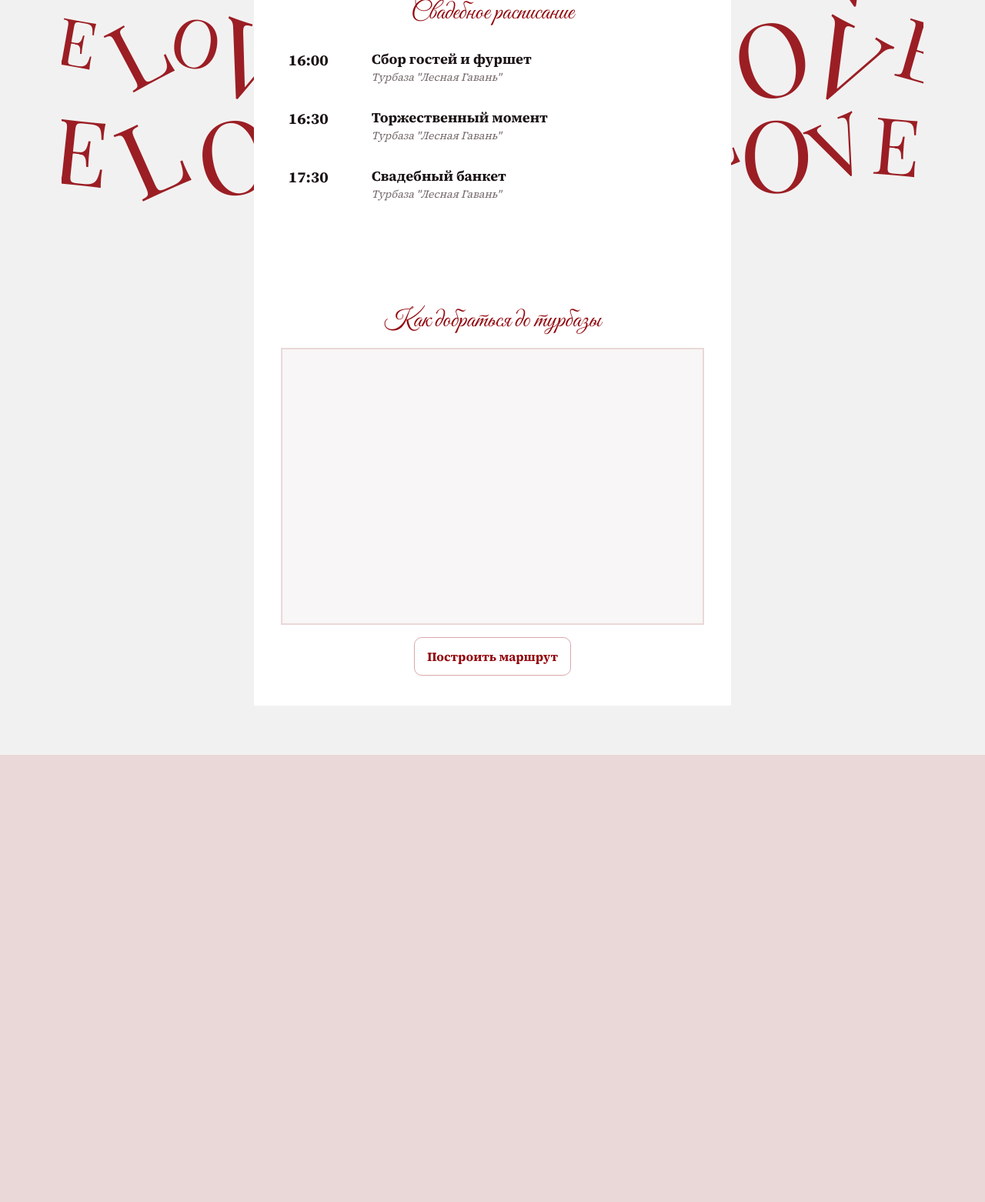
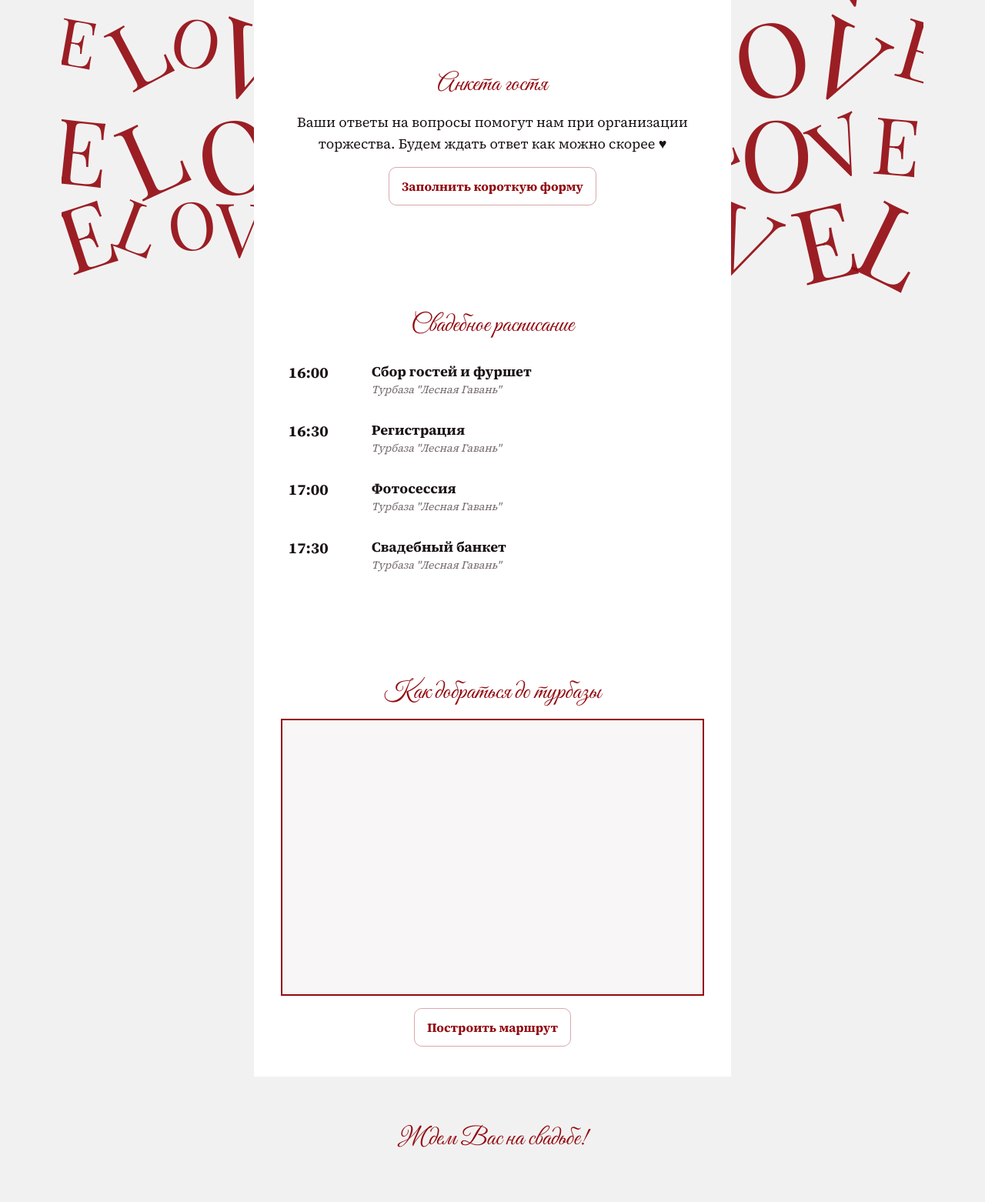
Before and after one commit to pridefulR/weddingMeAndNastya, a website built with Vite: page index.html in a window 1280 px wide. Shown: the part 3875-5437 px from the top of the page at 77% size. Before the commit the page ends 4856 px from the top, so only its background shows below. Built offline with nearby package versions, Linux system fonts and the light colour scheme.

Commit message:
feat: update invitation sections

```diff
--- a/src/main.ts
+++ b/src/main.ts
@@ -141,7 +141,7 @@ app.innerHTML = `
 
         <section class="palette" aria-label="Дресс-код и палитра">
           <div class="love-card palette__content">
-            <h2 class="palette__title">Ждем Вас на<br/>свадьбе!</h2>
+            <h2 class="palette__title">Дресс-код</h2>
             <p class="palette__text">
               Будем благодарны, если при выборе<br/>
               нарядов на наше торжество вы<br/>
@@ -154,12 +154,21 @@ app.innerHTML = `
               <span class="palette__swatch palette__swatch--4"></span>
               <span class="palette__swatch palette__swatch--5"></span>
             </div>
+            <img
+              class="palette__photo"
+              src="/images/dresscode.jpg"
+              alt="Примеры нарядов для дресс-кода"
+              loading="lazy"
+            />
           </div>
         </section>
 
         <section class="questionnaire" aria-label="Анкета гостей">
           <div class="love-card questionnaire__content">
-            <h2 class="questionnaire__title">Помогите нам сделать этот день идеальным</h2>
+            <h2 class="questionnaire__title">Анкета гостя</h2>
+            <p class="questionnaire__text">
+              Ваши ответы на вопросы помогут нам при организации торжества. Будем ждать ответ как можно скорее ♥
+            </p>
             <a
               class="questionnaire__link"
               href="https://docs.google.com/forms/d/e/1FAIpQLSc94bnDqOninkexvVFJ7PNPDrxS8t6_C9F5W2aFBsxnwCuBZA/viewform?usp=publish-editor"
@@ -186,7 +195,14 @@ app.innerHTML = `
               <li class="schedule__item">
                 <p class="schedule__time">16:30</p>
                 <div class="schedule__details">
-                  <p class="schedule__event">Торжественный момент</p>
+                  <p class="schedule__event">Регистрация</p>
+                  <p class="schedule__place">Турбаза "Лесная Гавань"</p>
+                </div>
+              </li>
+              <li class="schedule__item">
+                <p class="schedule__time">17:00</p>
+                <div class="schedule__details">
+                  <p class="schedule__event">Фотосессия</p>
                   <p class="schedule__place">Турбаза "Лесная Гавань"</p>
                 </div>
               </li>
@@ -226,6 +242,10 @@ app.innerHTML = `
           </div>
         </section>
       </div>
+    </section>
+
+    <section class="page-closing" aria-label="Финальная надпись">
+      <p class="page-closing__text">Ждем Вас на свадьбе!</p>
     </section>
   </main>
 `;
--- a/src/style.css
+++ b/src/style.css
@@ -497,6 +497,14 @@ h3 {
   background: var(--palette-5);
 }
 
+.palette__photo {
+  display: block;
+  width: 100%;
+  height: auto;
+  margin: 1rem auto 0;
+  background: #dadada;
+}
+
 .questionnaire__content {
   padding: 1.5rem 1rem 2rem;
 }
@@ -504,6 +512,12 @@ h3 {
 .questionnaire__title {
   font-size: var(--fs-h2);
   line-height: 1.15;
+}
+
+.questionnaire__text {
+  margin: 1rem 0 0;
+  font-size: var(--fs-body);
+  line-height: var(--lh-body);
 }
 
 .questionnaire__link {
@@ -599,7 +613,7 @@ h3 {
   content: "";
   position: absolute;
   inset: 0;
-  border: 2px solid var(--bg);
+  border: 2px solid var(--accent);
   pointer-events: none;
   z-index: 1;
 }
@@ -638,6 +652,21 @@ h3 {
 
 .text-time {
   font-weight: var(--fw-regular);
+}
+
+.page-closing {
+  background: #f2f1f1;
+  padding: 0 1.05rem 3rem;
+}
+
+.page-closing__text {
+  width: min(calc(100% - 2.1rem), 320px);
+  margin: 0 auto;
+  text-align: center;
+  font-family: var(--font-heading);
+  font-size: var(--fs-h2);
+  color: var(--accent);
+  line-height: 1.1;
 }
 
 @media (min-width: 768px) {
@@ -727,4 +756,12 @@ h3 {
   .invite__glyph {
     opacity: 0.9;
   }
+
+  .page-closing {
+    padding: 0 3rem 4rem;
+  }
+
+  .page-closing__text {
+    width: min(calc(100% - 6rem), 620px);
+  }
 }
```
Also changed, not shown: public/images/dresscode.jpg (added).
